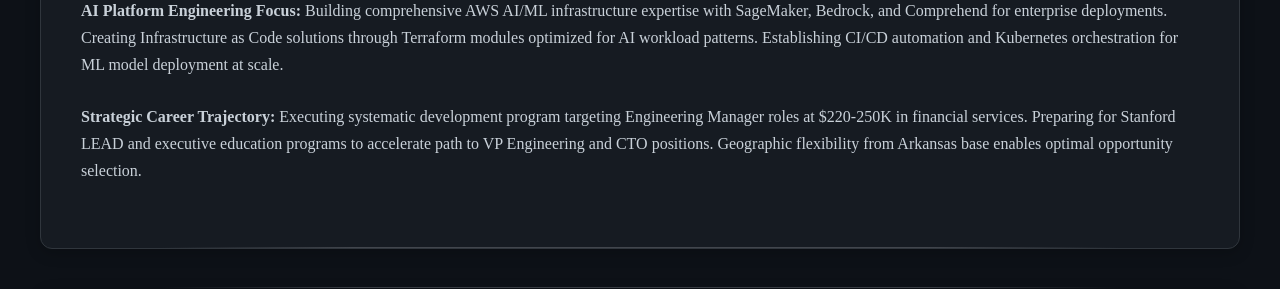
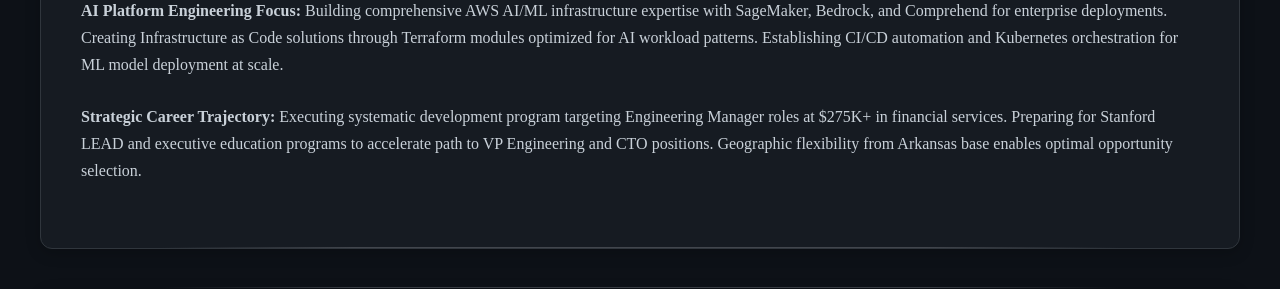
Before and after one commit to joshuamichaelhall/joshuamichaelhall.github.io, a Jekyll site: the page built from pages/about.md, in a window 1280 px wide and 900 px high, scrolled down 413 px. Shown: the part 152-441 px from the top of the window. Built offline with Jekyll 4.4.1, drawn with Linux system fonts in a browser that asks for light colours; nearby versions of some CDN libraries.

Commit message:
Restore $275K+ salary targets - stackables justify premium compensation
- 4 elite CompTIA stackables (<1% of IT pros) justify original targets
- 12 vs 17 certifications is negligible when you have rare stackables
- Combined with 13-person leadership and $250K P&L = $275K+ justified
- Most EM candidates have 0-3 certs, 12 with stackables is exceptional

🤖 Generated with [Claude Code](https://claude.ai/code)

Co-Authored-By: Claude <noreply@anthropic.com>

```diff
--- a/pages/about.md
+++ b/pages/about.md
@@ -15,7 +15,7 @@ permalink: /about/
 
   <p><strong>AI Platform Engineering Focus:</strong> Building comprehensive AWS AI/ML infrastructure expertise with SageMaker, Bedrock, and Comprehend for enterprise deployments. Creating Infrastructure as Code solutions through Terraform modules optimized for AI workload patterns. Establishing CI/CD automation and Kubernetes orchestration for ML model deployment at scale.</p>
 
-  <p><strong>Strategic Career Trajectory:</strong> Executing systematic development program targeting Engineering Manager roles at $220-250K in financial services. Preparing for Stanford LEAD and executive education programs to accelerate path to VP Engineering and CTO positions. Geographic flexibility from Arkansas base enables optimal opportunity selection.</p>
+  <p><strong>Strategic Career Trajectory:</strong> Executing systematic development program targeting Engineering Manager roles at $275K+ in financial services. Preparing for Stanford LEAD and executive education programs to accelerate path to VP Engineering and CTO positions. Geographic flexibility from Arkansas base enables optimal opportunity selection.</p>
 </div>
 
 <div class="content-section with-divider">
```
